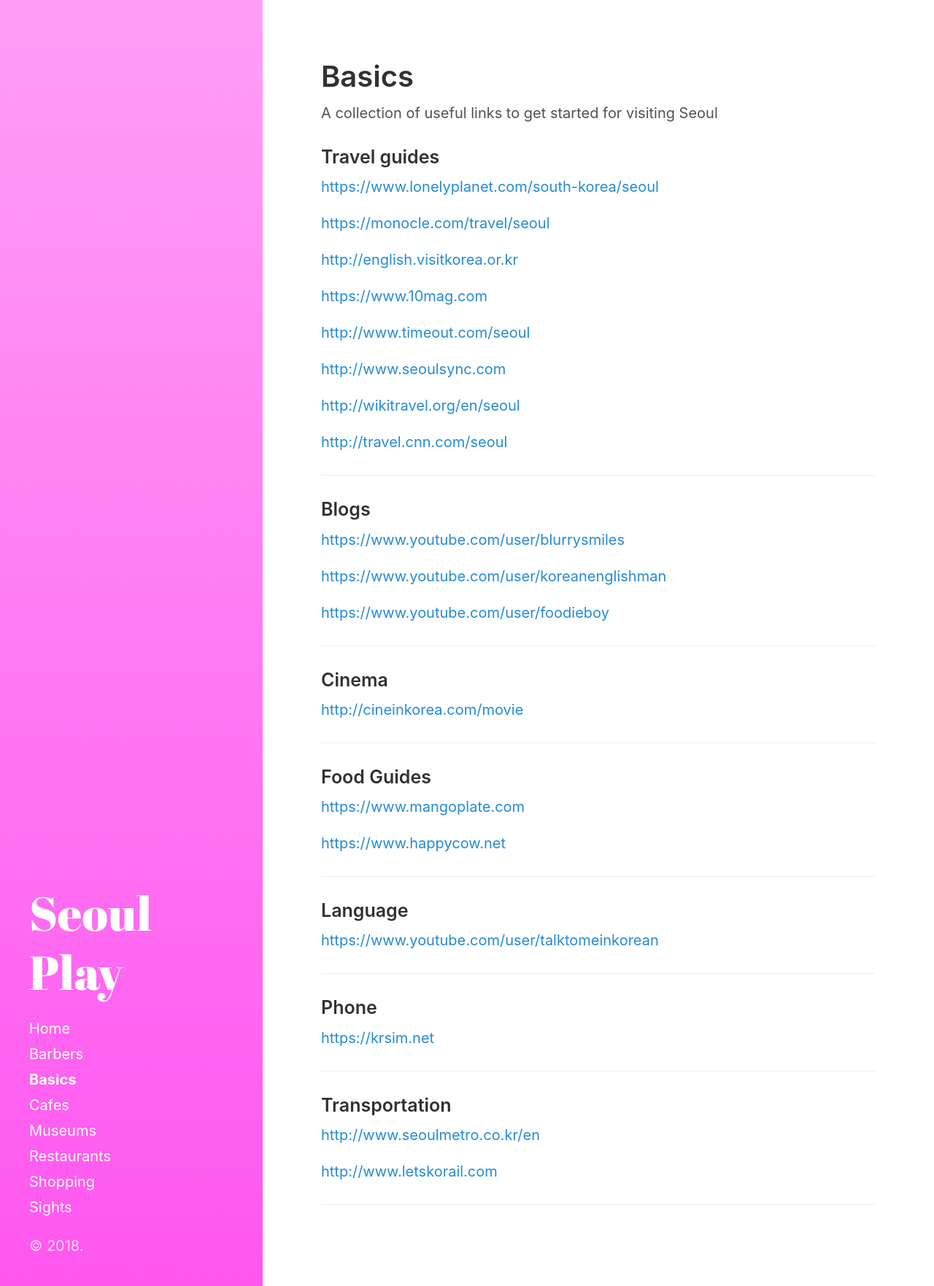
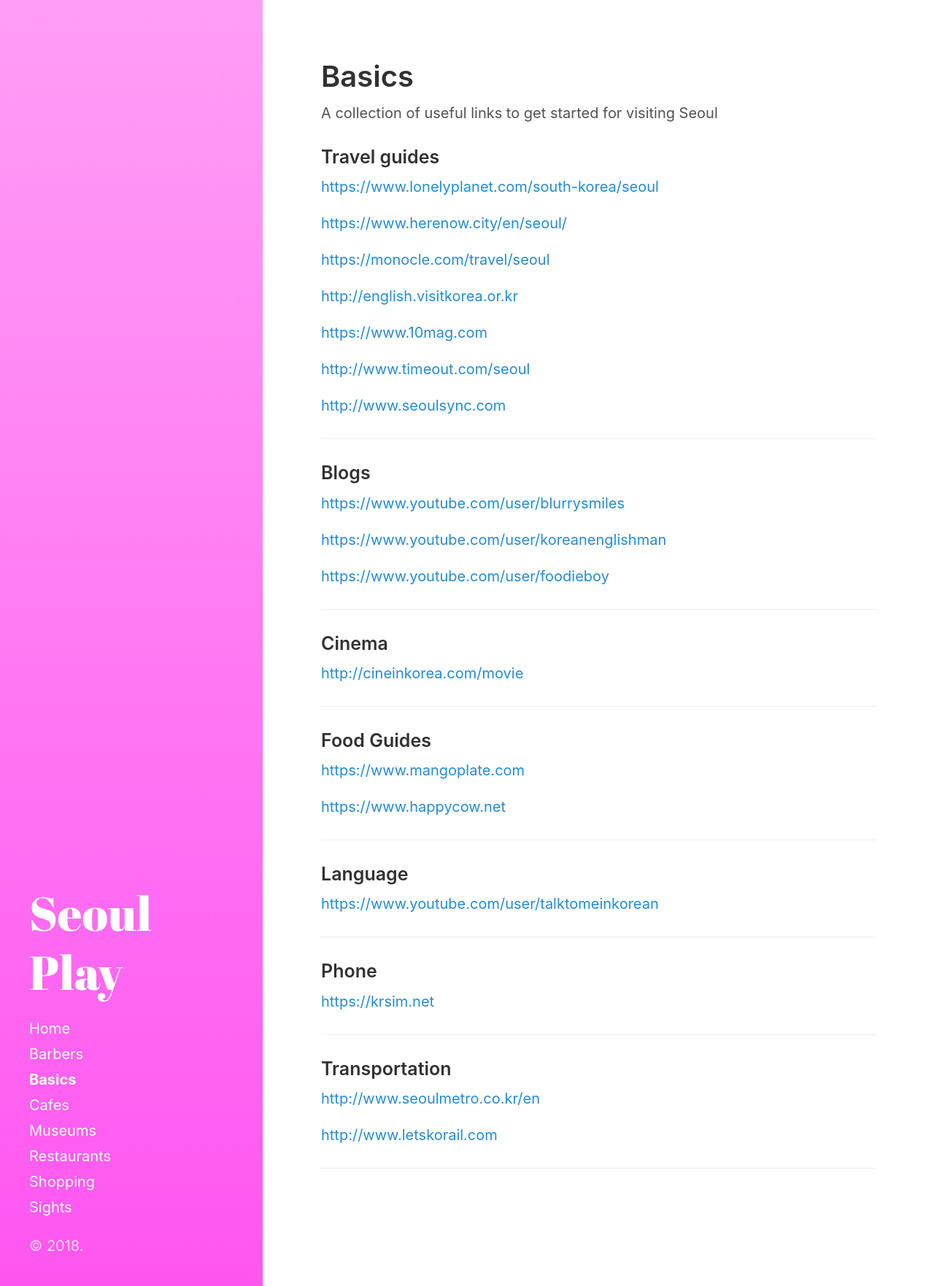
Before and after one commit to seoulplay/seoulplay.github.io, a Jekyll site: the page built from category/basics.md, in a window 1280 px wide. Shown: the whole page at 73% size. Built offline with Jekyll 4.4.1, drawn with Linux system fonts in a browser that asks for light colours; comment, search, counter and statistics services are not loaded.

Commit message:
Update basics.md

```diff
--- a/category/basics.md
+++ b/category/basics.md
@@ -9,6 +9,8 @@ A collection of useful links to get started for visiting Seoul
 
 <https://www.lonelyplanet.com/south-korea/seoul>
 
+<https://www.herenow.city/en/seoul/>
+
 <https://monocle.com/travel/seoul>
 
 <http://english.visitkorea.or.kr>
@@ -18,10 +20,6 @@ A collection of useful links to get started for visiting Seoul
 <http://www.timeout.com/seoul>
 
 <http://www.seoulsync.com>
-
-<http://wikitravel.org/en/seoul>
-
-<http://travel.cnn.com/seoul>
 
 ----
 
```
